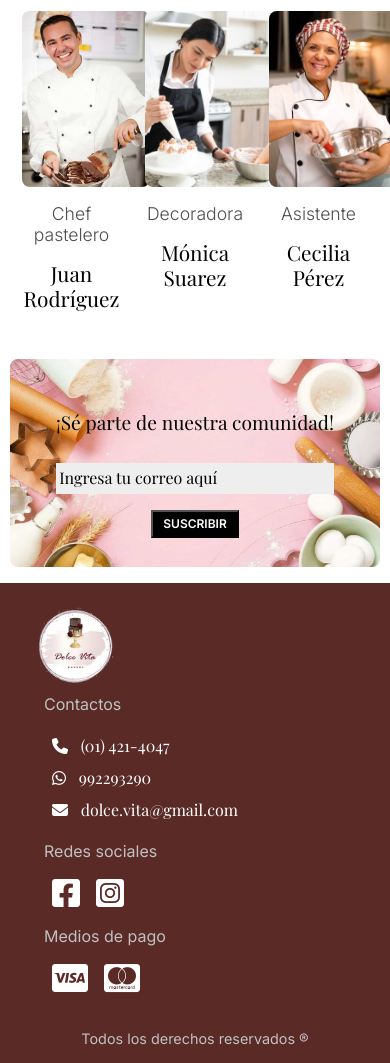
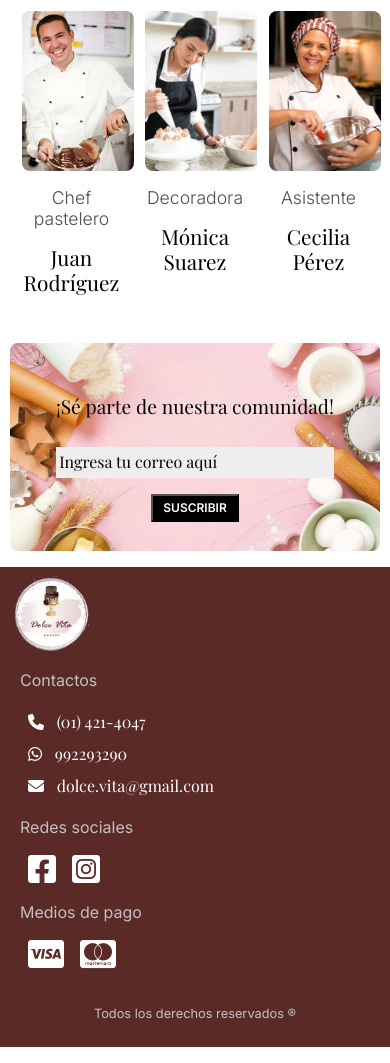
Before and after one commit to GwynethS/Dolce-Vita, a website: page index.html in a window 390 px wide. Shown: the part 2308-3371 px from the top of the page. Drawn offline with nearby package versions, Linux system fonts and the light colour scheme; a web font is replaced by a local one.

Commit message:
Ajusté nav bar, imágenes del equipo Home vista mobile y alineación del footer

```diff
--- a/scss/_media-sm.scss
+++ b/scss/_media-sm.scss
@@ -30,8 +30,8 @@
         .row{
             .person{
                 img{
-                    width: 8rem;
-                    height: 11rem;
+                    width: 7rem;
+                    height: 10rem;
                 }
             }
         }
@@ -105,4 +105,67 @@
             }
         }
     }
+
+    footer{
+        .logo{
+            padding: 0;
+            img{
+                margin-top: 0.5rem;
+                margin-left: 0;
+            }
+        }
+
+        .info{
+            .contactos{
+                h4{
+                    margin-left: 0.5rem;
+                    margin-top: 1rem;
+                    padding-left: 0;
+                }
+
+                ul{
+                    margin-left: 0;
+
+                    li{
+                        margin-left: 0.5rem;
+                    }
+                }
+            }
+
+            .redes{
+                h4{
+                    margin-left: 0.5rem;
+                    padding-left: 0;
+                }
+
+                ul{
+                    margin-left: 0.5rem;
+                }
+            }
+
+            .pagos{
+                h4{
+                    margin-left: 0.5rem;
+                    padding-left: 0;
+                }
+
+                ul{
+                    margin-left: 0.5rem;
+                }
+            }
+        }
+
+        .copyright{
+            margin-bottom: none;
+            height: 1rem;
+            p{
+                color: $gris_oscuro;
+                margin-bottom: 0.5rem;
+                font-family: $Inter;
+                text-align: center;
+                font-style: normal;
+                font-size: 0.8rem;
+            }
+        }
+    }
 }
```
Also changed, not shown: css/estilos.css.
